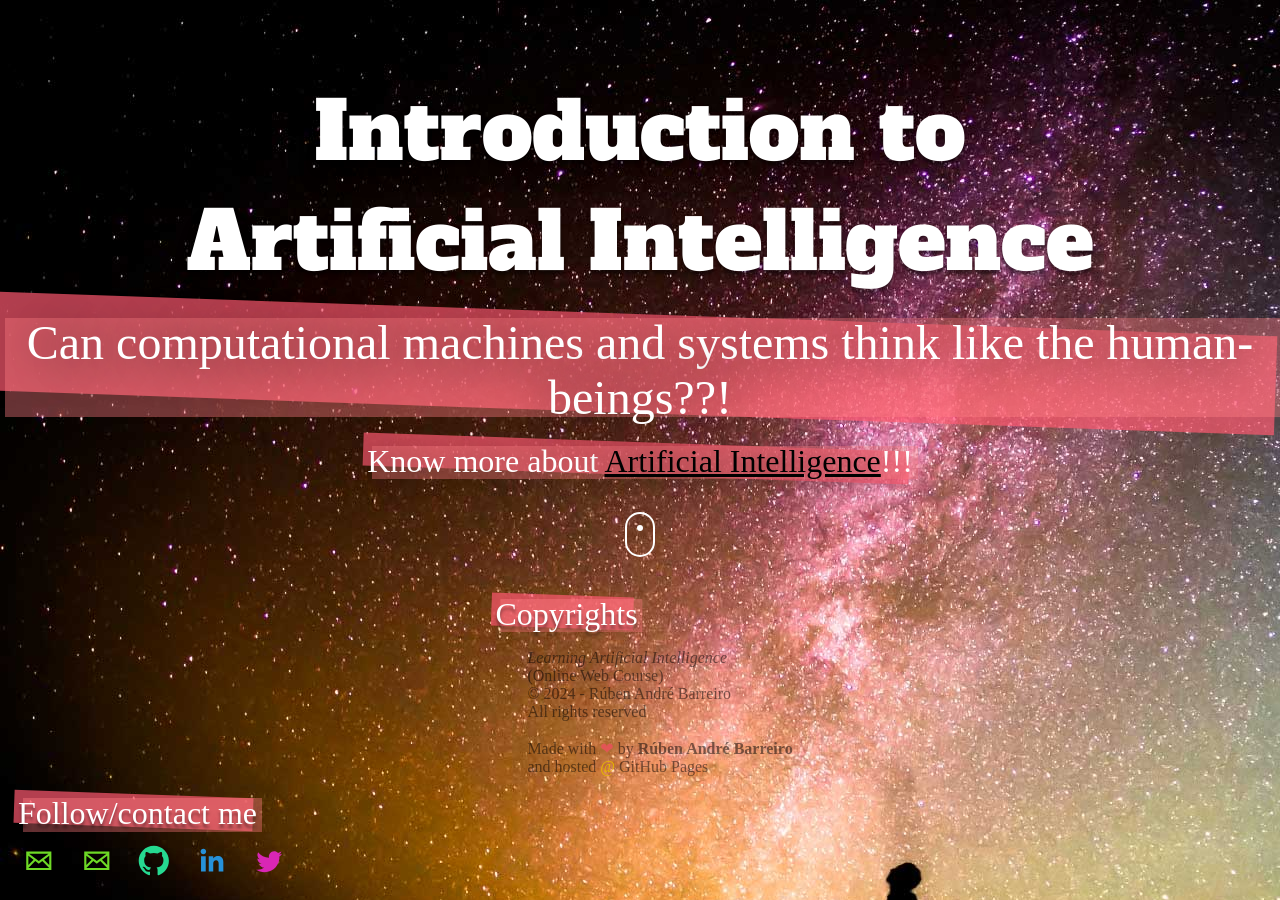
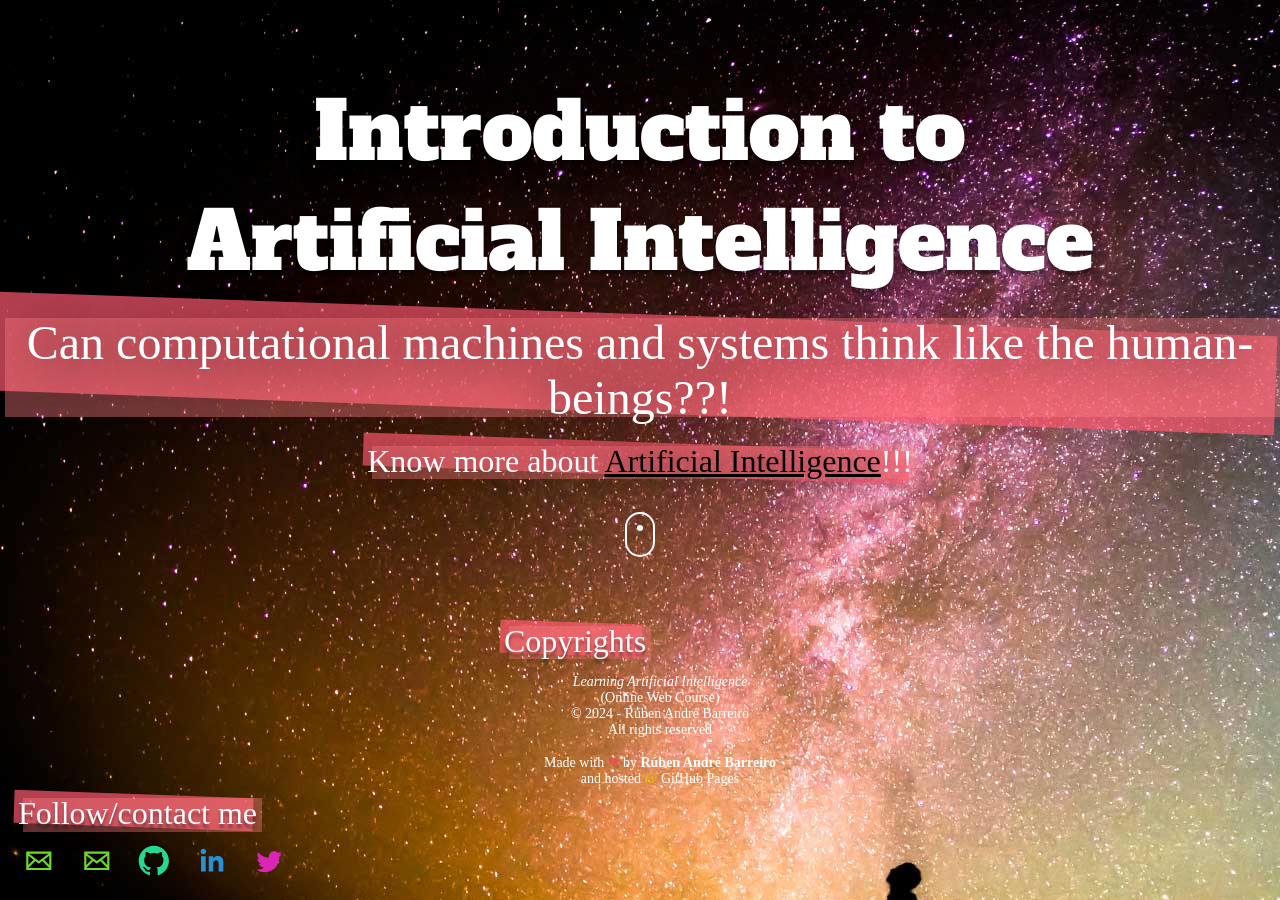
Before and after one commit to learning-artificial-intelligence/learning-artificial-intelligence.github.io, a Jekyll site: the page built from index.html, in a window 1280 px wide. Built offline with Jekyll 4.4.1, drawn with Linux system fonts in a browser that asks for light colours; nearby versions of some CDN libraries; some web fonts are replaced.

Commit message:
Some minor changes added
Some minor changes added

```diff
--- a/assets/css/custom/examples.css
+++ b/assets/css/custom/examples.css
@@ -104,9 +104,21 @@
 	left: 50%;
 	bottom: 10px;
 	transform: translate(-50%, -50%);
-  	margin: 0 auto;
 	z-index: 999;
  }
+
+.copyrights-paragraph {
+	font-size: 14px;
+	color: white;
+	text-align: center;
+}
+.copyrights-paragraph p {
+	margin: 5px;
+	margin: 0.5rem;
+	font-size: 14px;
+	color: white;
+	text-align: center;
+}
 
 .heart {
 	color: #e25555;
```
Also changed, not shown: assets/css/custom/examples copia.css (+13 -1 lines).
